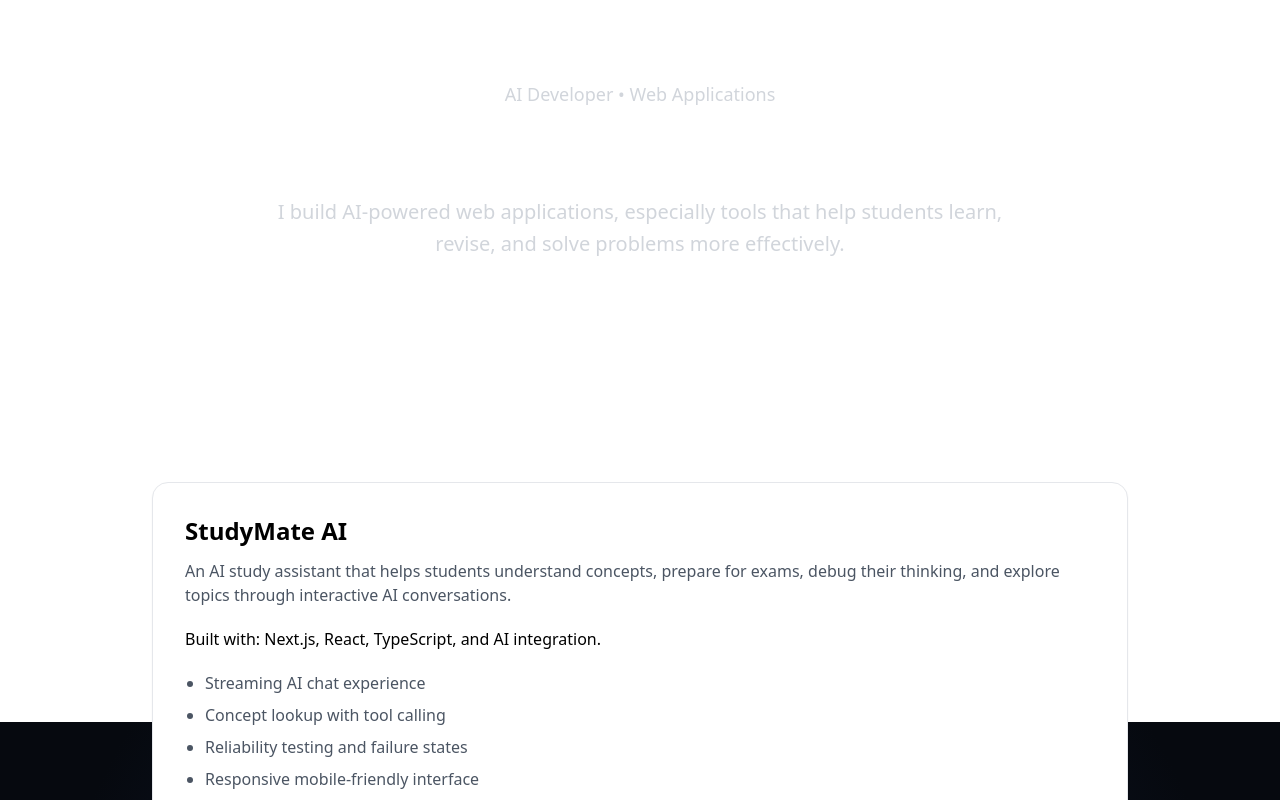
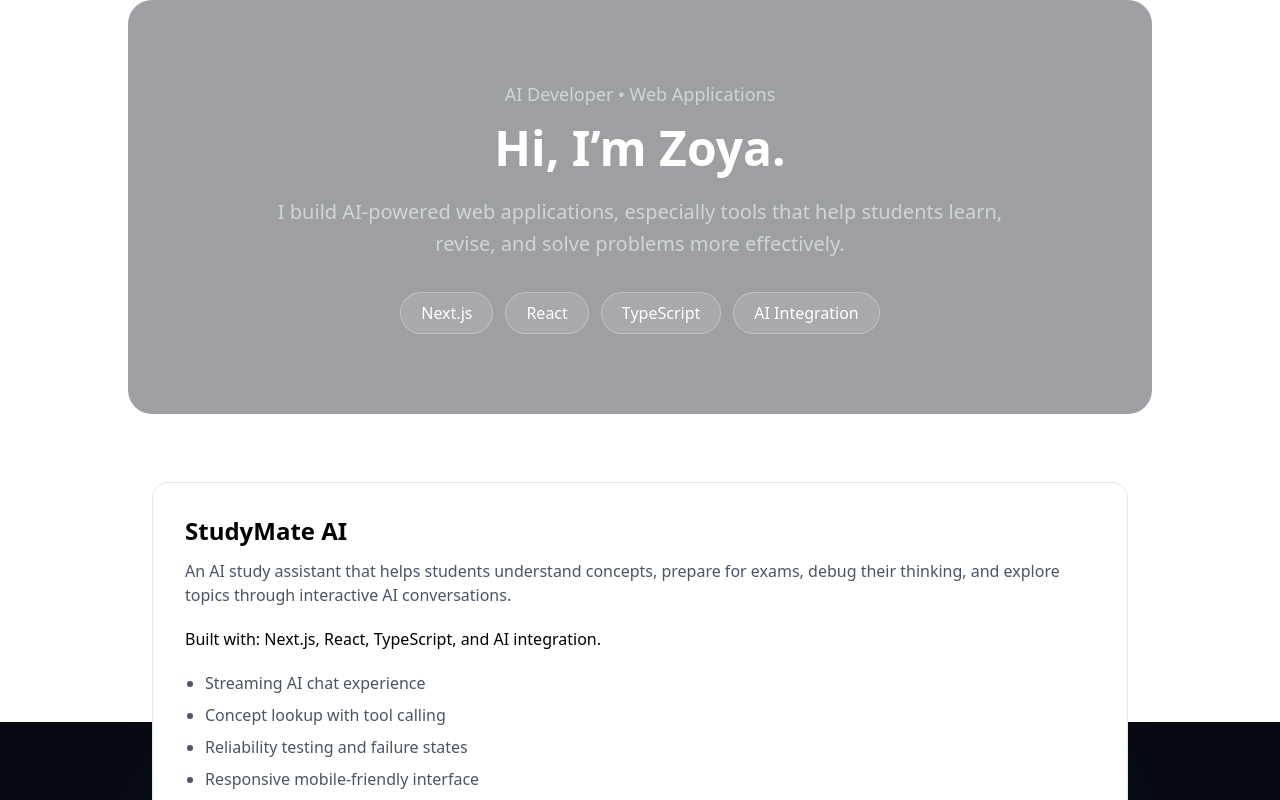
Before and after one commit to Zoya12-design/StudyMate-AI, a Next.js app: page / in a window 1280 px wide. Shown: the top 800 px of the page. Built offline with nearby package versions, Linux system fonts and the light colour scheme.

Commit message:
Fix contrast

```diff
--- a/app/page.tsx
+++ b/app/page.tsx
@@ -6,7 +6,7 @@ export default function Home() {
     <main>
       <HeroSection />
 
-      <section className="mx-auto max-w-5xl px-6 py-20 text-center">
+       <section className="relative mx-auto max-w-5xl px-6 py-20 text-center bg-[#0b0f1a]/40 rounded-3xl">
         <p className="text-lg text-gray-300">
           AI Developer • Web Applications
         </p>
```
